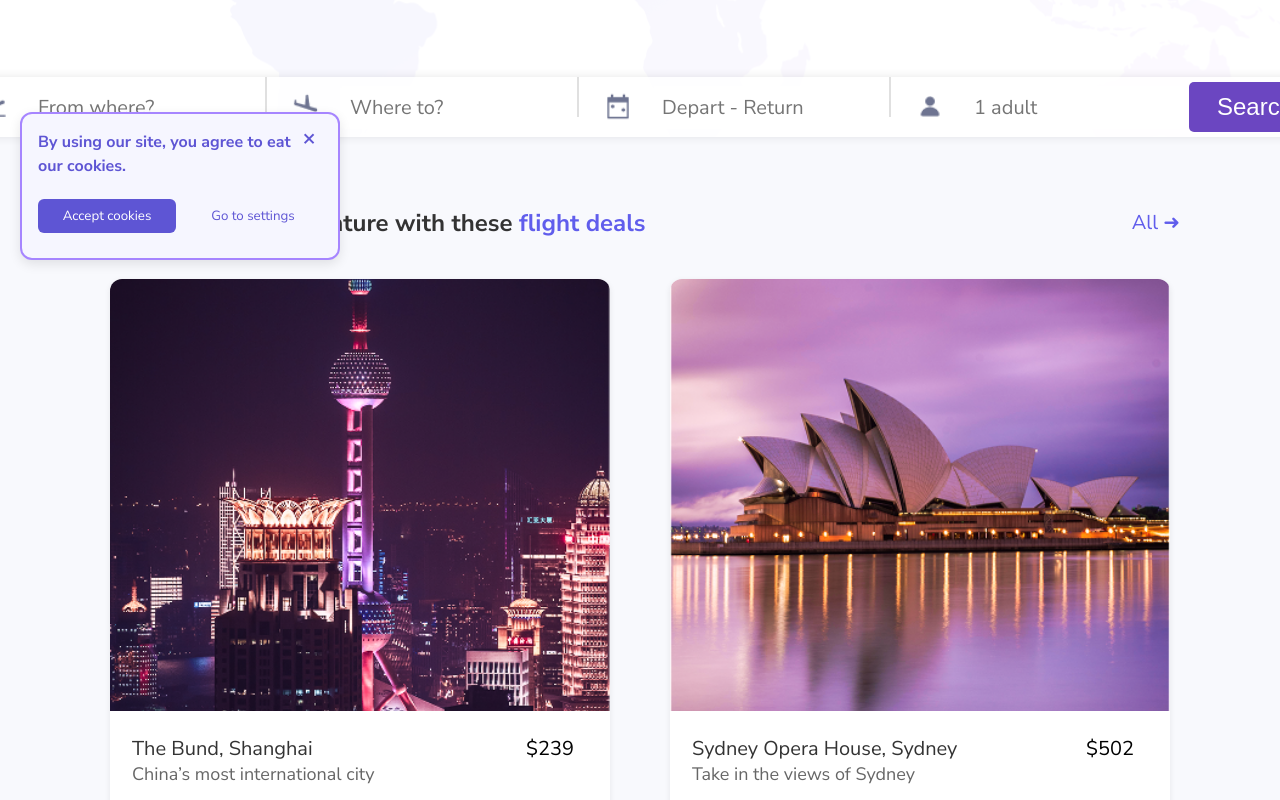
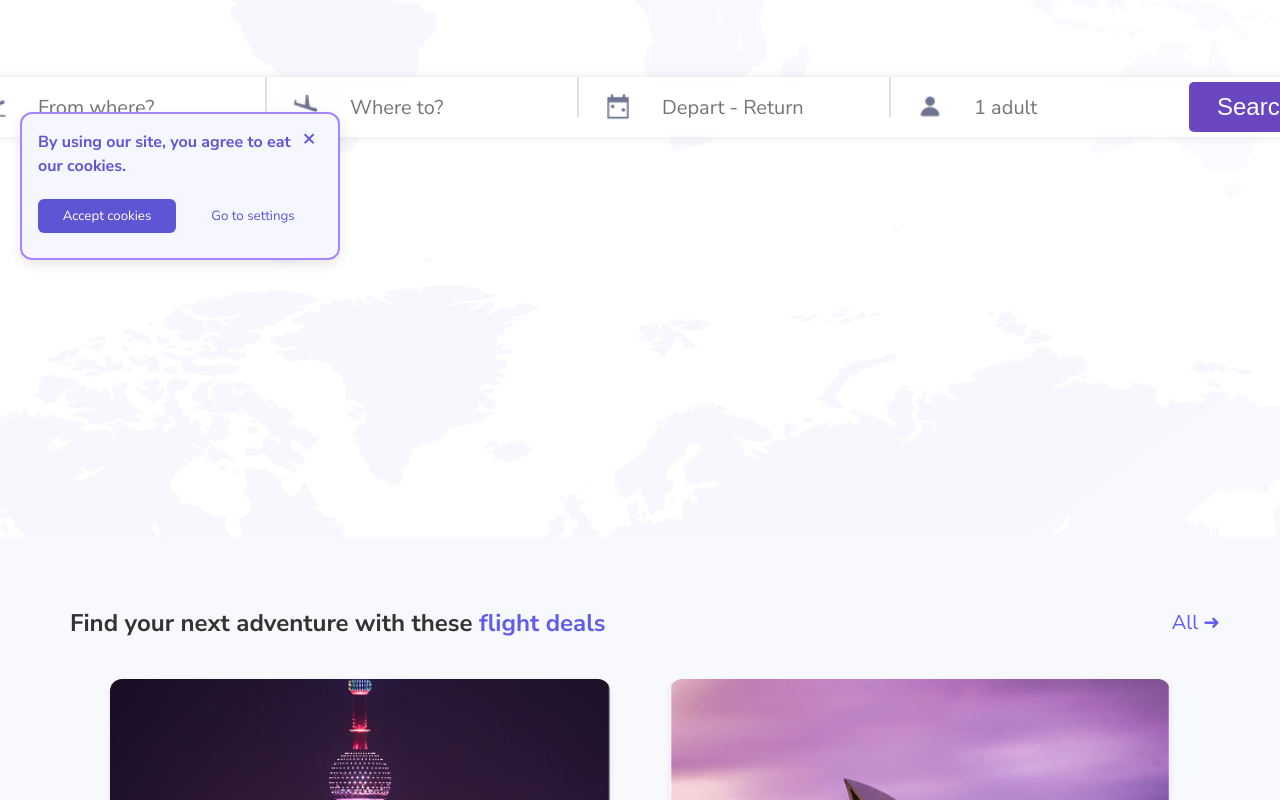
Before and after one commit to AiLinh06/Tripma, a React (Create React App) app: page / in a window 1280 px wide. Shown: the part 520-1320 px from the top of the page. Built offline with nearby package versions, Linux system fonts and the light colour scheme.

Commit message:
style(DealsSection) : adjust margin top

```diff
--- a/src/components/DealsSection/DealsSection.css
+++ b/src/components/DealsSection/DealsSection.css
@@ -5,9 +5,9 @@ body, .deals-section, .deals-header, .see-all, .deal-card, .deal-info, .deal-inf
 }
 
 .deals-section {
-  padding: 50px 100px;
+  padding: 50px 60px;
   background-color: #f8f9fd;
-  margin-top: 0;
+  margin-top: 400px;
   margin-bottom: 0;
 }
 
```
